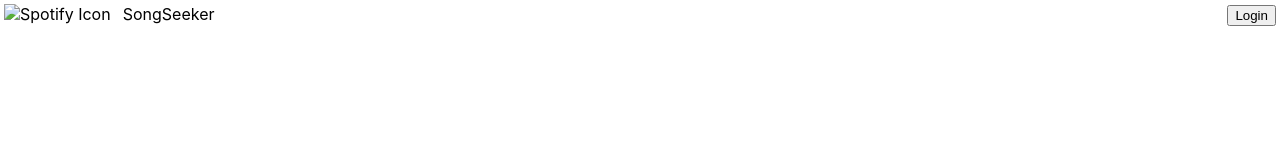
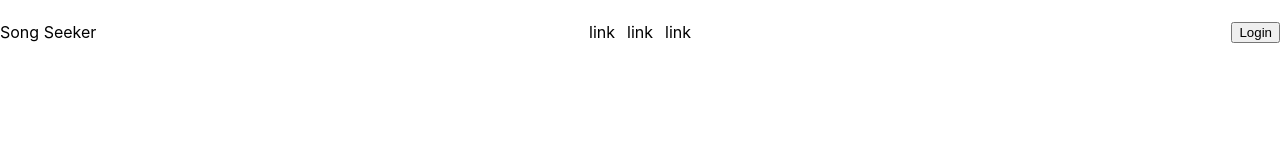
Before and after one commit to victora-lopez/Song-seeker, a React app in the folder song-seeker/: page / in a window 1280 px wide. Built offline with nearby package versions, Linux system fonts and the light colour scheme.

Commit message:
Style header
Project name is on left side of header,
login in button is on right side,
links are in the center

```diff
--- a/song-seeker/src/Components/Header.css
+++ b/song-seeker/src/Components/Header.css
@@ -3,21 +3,48 @@ ul {
     padding: 0.25rem;
     display: flex;
     flex-flow: row nowrap;
+    align-items: center;
     gap: .75rem;
 }
 
 li{
-    color: black;
+    padding: 0;
+    margin: 0;
     text-decoration: none;
-    list-style-type: none ;
+    list-style-type: none;
 }
 
 .header{
     margin: 0;
     padding: 0;
     background-color: white;
+    display: flex;
+    flex-grow: 1;
+    height: 4rem;
+    flex-flow: row nowrap;
+    align-items: center;
+    justify-content: space-between;
 }
 
-.loginButton{
-    margin-left: auto;
+.center{
+    display: flex;
+    justify-content: center;
 }
+
+.header-left,
+.header-right{
+    display: flex;
+    flex: 1;
+}
+
+.header-left{
+    justify-content: flex-start;
+}
+
+.header-right{
+    justify-content: flex-end;
+}
+
+.login{
+    justify-content: flex-end;
+}
--- a/song-seeker/src/Components/Header.js
+++ b/song-seeker/src/Components/Header.js
@@ -3,13 +3,21 @@ import './Header.css';
 
 function Header(){
     return(
-      <div className='header'>
+    <div className='header'>
+      <div className='header-left'>
+        <span className='title'>Song Seeker</span>
+      </div>
+      <nav className='center'>
         <ul>
-            <li className='logo'><img src='' alt='Spotify Icon'></img></li>
-            <li className='title'>SongSeeker</li>
-            <li className='loginButton'><button>Login</button></li>
+          <li>link</li>
+          <li>link</li>
+          <li>link</li>
         </ul>
+      </nav>
+      <div className='header-right'>
+        <button className='login'>Login</button>
       </div>
+    </div>
     );
 }
 export default Header;
```
